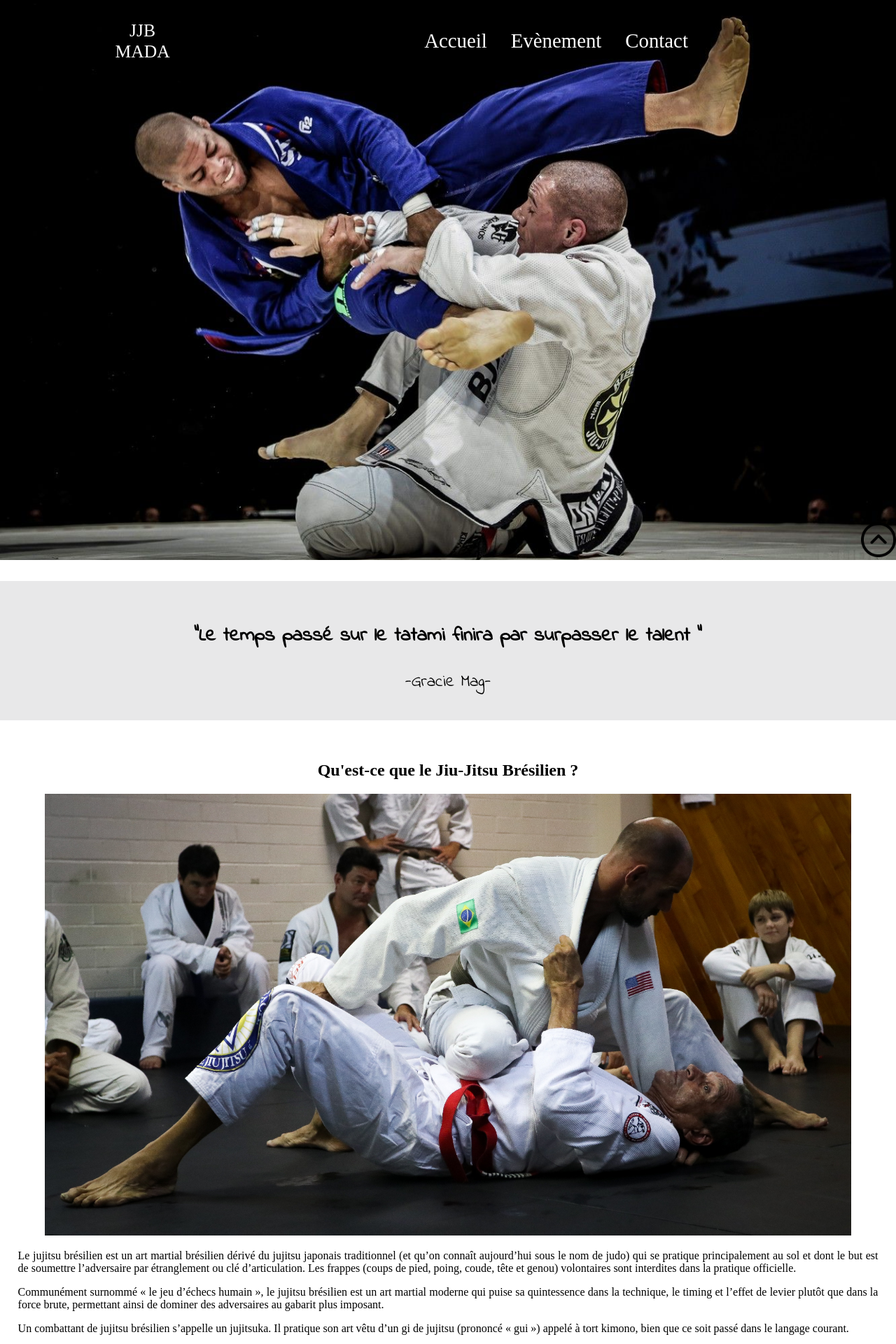
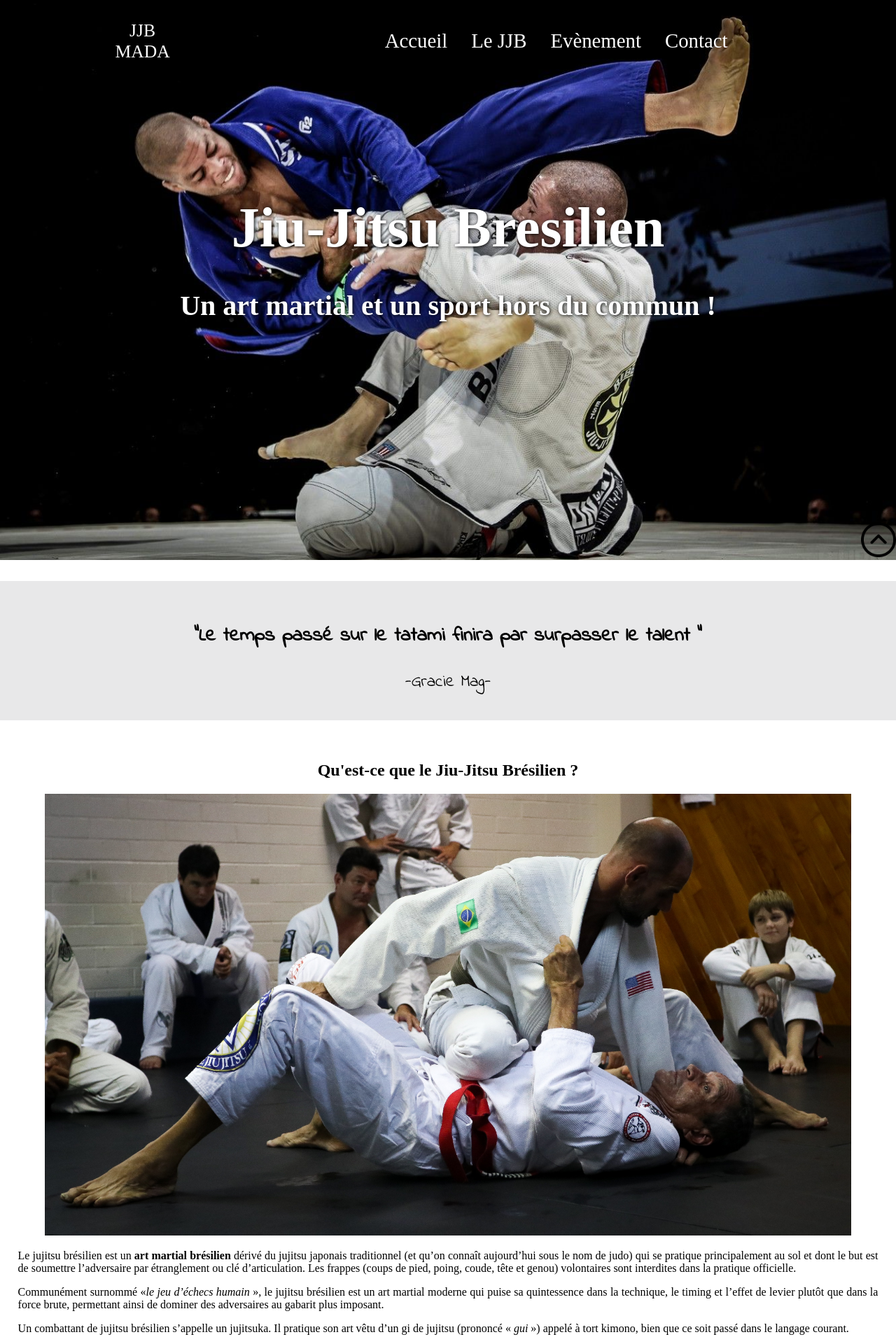
Before and after one commit to kevincalmo/Projet-JJB-Martinique, a PHP site: page / in a window 1280 px wide; the page is wider, and only the part inside the window is pictured. Shown: the top 1920 px of that part at 70% size. Run offline with PHP 8.4, Linux system fonts and the light colour scheme; some libraries are stand-ins or nearby versions.

Commit message:
Update of the code

```diff
--- a/contact.html
+++ b/contact.html
@@ -19,6 +19,7 @@
             <div class="logo">JJB MADA</div> <!-- contient le logo-->
             <nav class="list">
                 <li class="item-list"> <a href="./index.html">Accueil</a></li>
+                <li class="item-list"> <a href="./histoire-du-jjb.html">Le JJB</a></li>
                 <li class="item-list"> <a href="./evenement.html">Evènement</a></li>
                 <li class="item-list"> <a href="./contact.html">Contact</a></li>
             </nav>
@@ -54,6 +55,7 @@
 
         <ul class="footer-list">
             <li> <a class="footer-link" href="./index.html">Accueil</a></li>
+            <li> <a class="footer-link" href="./histoire-du-jjb.html">Le JJB</a></li>
             <li> <a class="footer-link" href="./evenement.html">Evènement</a></li>
             <li> <a class="footer-link" href="./contact.html">Contact</a></li>
         </ul>
--- a/index.html
+++ b/index.html
@@ -22,13 +22,17 @@
             <div class="logo">JJB MADA</div> <!-- contient le logo-->
             <nav class="list">
                 <li class="item-list"> <a href="./index.html">Accueil</a></li>
+                <li class="item-list"> <a href="./histoire-du-jjb.html">Le JJB</a></li>
                 <li class="item-list"> <a href="./evenement.html">Evènement</a></li>
                 <li class="item-list"> <a href="./contact.html">Contact</a></li>
             </nav>
         </div>
-        <span></span>
-        <span></span>
 
+
+        <div class="general-title">
+            <p>Jiu-Jitsu Bresilien </p>
+            <p>Un art martial et un sport hors du commun !</p>
+        </div>
     </header>
     <main>
         <section class="quote centre color reveal">
@@ -43,7 +47,7 @@
                 <h2>Qu'est-ce que le Jiu-Jitsu Brésilien ?</h2>
                 <img src="./media/pexels-corey-rothwell-1479166.jpg" alt="">
             <p>
-                Le jujitsu brésilien est un art martial brésilien dérivé du jujitsu
+                Le jujitsu brésilien est un <b>art martial brésilien</b>  dérivé du jujitsu
                 japonais traditionnel (et qu’on connaît aujourd’hui sous le nom de judo)
                 qui se pratique principalement au sol et dont le but est de soumettre
                 l’adversaire par étranglement ou clé d’articulation. Les frappes (coups
@@ -51,7 +55,7 @@
                 pratique officielle. </p>
 
                 <p>
-                    Communément surnommé « le jeu d’échecs humain », le jujitsu brésilien est
+                    Communément surnommé «<i>le jeu d’échecs humain</i>  », le jujitsu brésilien est
                 un art martial moderne qui puise sa quintessence dans la technique, le
                 timing et l’effet de levier plutôt que dans la force brute, permettant ainsi
                 de dominer des adversaires au gabarit plus imposant.
@@ -59,7 +63,7 @@
 
                  <p>
                     Un combattant de jujitsu brésilien s’appelle un jujitsuka. Il pratique son
-                art vêtu d’un gi de jujitsu (prononcé « gui ») appelé à tort kimono, bien que
+                art vêtu d’un gi de jujitsu (prononcé « <i>gui</i> ») appelé à tort kimono, bien que
                 ce soit passé dans le langage courant.
                 </p>
 
@@ -83,7 +87,7 @@
                 <p>
                 Alors que le judo met l’accent sur les projections pour amener
                 l’adversaire au sol et les immobilisations, le jujitsu brésilien se
-                focalise principalement sur le combat au sol et la soumission par étranglement ou clé. <br>
+                focalise principalement sur le combat au sol et la soumission par étranglement ou clé... <br>
                 <br> <a href="./histoire-du-jjb.html"><button type="button">En savoir plus</button></a>
             </p>
             </article>
@@ -91,34 +95,50 @@
         </section>
         <section class="practice-jjb color reveal">
             <h2>Pourquoi pratiquer le Jiu-Jitsu Brésilien</h2>
-            <article>
+            <article class="container">
                 <div class="card-presentation">
                     <div class="card-icon">
                         <img src="./media/self-esteem.png" alt="" >
                     </div>
                     <div class="card-title"><h3>Augmenter sa confiance</h3></div>
-                <div class="card-body">Lorem ipsum dolor sit amet consectetur adipisicing elit. Optio vero sequi illo laboriosam ducimus aperiam cumque nemo natus eligendi veritatis!</div>
+                    <div class="card-body">
+                        Le Jiu-Jitsu brésilien vous aidera à progresser dans la quête de la confiance en soi.
+                        Chaque défi auquel vous ferez face en partant d'un simple combat de fin d'entrainement
+                        à des combats de competition vous apportera la confiance que pouvez accomplir de grande chose.
+                    </div>
                 </div>
             <div class="card-presentation">
                 <div class="card-icon">
                     <img src="./media/martial-arts.png" alt="" srcset="">
                 </div>
                 <div class="card-title"><h3>Pratiquer le self defense</h3></div>
-                <div class="card-body">Lorem ipsum dolor sit amet consectetur adipisicing elit. Sit, molestias? Saepe nulla repudiandae minima harum officiis, nisi sunt sed dicta!</div>
+                <div class="card-body">
+                    Le but originel du Jiu-Jitsu Brésilien est de savoir se défendre.
+                    C'est l'art-martial le plus utile pour une confrontation physique dans la vie de
+                    tous les jours.
+                    Le Jiu-Jitsu vous donnera les ressources nécéssaires qui vous permettra d'éviter les différents.
+                </div>
                 </div>
             <div class="card-presentation">
                 <div class="card-icon">
                     <img src="./media/growth.png" alt="" srcset="">
                 </div>
-                <div class="card-title"><h3>Se depasser et se surpasser</h3></div>
-                <div class="card-body">Lorem ipsum dolor sit, amet consectetur adipisicing elit. Consectetur molestias dolor non illum iste quisquam tempore cumque reprehenderit dolore autem!</div>
+                <div class="card-title"><h3>Tuer son égo</h3></div>
+                <div class="card-body">
+                    L'apprentissage du Jiu-Jitsu passe par le fait de perdre et de se soumettre.
+                    On finit toujours par être ramené à la dur réalité et ça permet de ne pas se sur-estimer.
+                </div>
                 </div>
             <div class="card-presentation">
                 <div class="card-icon">
                     <img src="./media/goal.png" alt="" srcset="">
                 </div>
-                <div class="card-title"><h3>Ameliorer sa discipline</h3></div>
-                <div class="card-body">Lorem ipsum dolor sit amet consectetur, adipisicing elit. Reiciendis iure impedit, doloribus neque rem temporibus quas harum recusandae voluptatem ipsum.</div>
+                <div class="card-title"><h3>Ameliorer sa vie</h3></div>
+                <div class="card-body">
+                    L'art-martial du Jiu-Jitsu Brésilien est indisociable de la culturede bien-être
+                    envers les autres et soi-même. Ca devient litteralement un mode de vie et on commence à changer nos habitudes:
+                    <i>manger sainement</i>, <i>travailler dur et de façon constante</i> ainsi que <i>reposer son corps</i>.
+                </div>
                 </div>
             </article>
 
@@ -138,6 +158,7 @@
                 <img src="" alt="" srcset="">
             <h4>ARAWAKS-JJB - Jiu-Jitsu & Grappling</h4>
             <h5>Situé dans la commune de Trinité</h5>
+            <p>Contacter par : <a href="https://fr-fr.facebook.com/JJBTartane/">facebook</a></p>
             <ul>
                 <p>Horaire : </p>
                 <li>Mardi 19h00 - 21h00</li>
@@ -151,6 +172,7 @@
                 <img src="" alt="" srcset="">
             <h4>DIAMANT SPORT COMBAT - Jiu-Jitsu</h4>
             <h5>Situé dans la commune Diamant</h5>
+            <p>Contacter par : <a href="https://fr-fr.facebook.com/jaguarteam972">facebook</a></p>
             <ul>
                 <p>Horaire : </p>
                 <li>Lundi 19h00 - 21h00</li>
@@ -163,6 +185,7 @@
                 <img src="" alt="" srcset="">
             <h4>Association G-A.M.M.A - Grappling</h4>
             <h5>Situé dans la commune de Fort-de-france</h5>
+            <p>Contacter par : <a href="http://www.coachme-club.com/">site web</a></p>
             <ul>
                 <p>Horaire : </p>
                 <li>Lundi 20h00 - 21h30</li>
@@ -189,11 +212,7 @@
                 <h3>Séminaire de Jiu Jitsu Bresilien</h3>
             </div>
             <div class="event-body">
-                <p>Lorem ipsum dolor sit amet consectetur adipisicing elit. .
-                    Perspiciatis provident ut iure quibusdam repellendus harum,
-                    tenetur odit voluptate quo quidem minima eos omnis velit optio
-                    rem delectus nemo modi aut doloremque! Illum porro nihil molestiae
-                    numquam, quod delectus labore optio.</p>
+                <p>Au cours des prochains jours, se tiendra un séminaire de Jiu-Jitsu Brésilien.</p>
             </div>
             <a href="./evenement.html"> <button type="button"> En savoir plus</button></a>
         </section>
@@ -202,6 +221,7 @@
 
         <ul class="footer-list">
             <li> <a class="footer-link" href="./index.html">Accueil</a></li>
+            <li> <a class="footer-link" href="./histoire-du-jjb.html">Le JJB</a></li>
             <li> <a class="footer-link" href="./evenement.html">Evènement</a></li>
             <li> <a class="footer-link" href="./contact.html">Contact</a></li>
         </ul>
--- a/style.css
+++ b/style.css
@@ -60,8 +60,8 @@ header{
     padding: 2%;
     position: absolute;
     top:10px;
-    background: white;
-    height: 100%;
+    background: whitesmoke;
+    height: 30%;
     width: 150px;
     margin-top: -3%;
 
@@ -91,7 +91,7 @@ header{
     box-shadow: 0px 0px 10px black;
 }
 .toggle-btn{
-    position: absolute;
+    position:absolute;
     top: 30px;
     left: 210px;
     cursor: pointer;
@@ -112,6 +112,25 @@ header{
 .active{
     left: 0px;
 
+}
+
+.general-title{
+    color: white;
+    text-shadow: 1px 1px 5px black;
+    text-align: center;
+    position: absolute;
+    width: 100%;
+    top: 35%;
+}
+.general-title p {
+    font-size: 2em;
+   margin-top: -3%;
+}
+
+.general-title :first-child {
+    font-size: 4em;
+    font-weight: bolder;
+    margin-top: 0;
 }
 
 
@@ -307,8 +326,30 @@ footer ul li{
 
     }
 
-    .contact input{
-        height: 40px;
+    .general-title{
+        top: 35%;
+    }
+    .general-title p {
+        font-size: 2.5em;
+        font-weight: bolder;
+    }
+
+    .general-title :first-child {
+        font-size: 5em;
+    }
+
+
+    .practice-jjb{
+        padding: unset;
+        display: block;
+        padding-left: 5%;
+        padding-right: 5%;
+    }
+    .container{
+        display: flex;
+    }
+    .container .card-presentation{
+        margin: 1%;
     }
 
 
@@ -328,10 +369,8 @@ footer ul li{
         padding-left: 5%;
         padding-right: 5%;
     }
-    .practice-jjb article {
+    .container{
         display: flex;
-        justify-content: space-between;
-        flex-wrap:nowrap;
     }
 
     .card-icon{
```
Also changed, not shown: contact.css (+7 -3 lines), evenement.html (+14 -8 lines), style-evenement.css (+11 -4 lines). Lines whose indentation alone changed are shown as unchanged.
